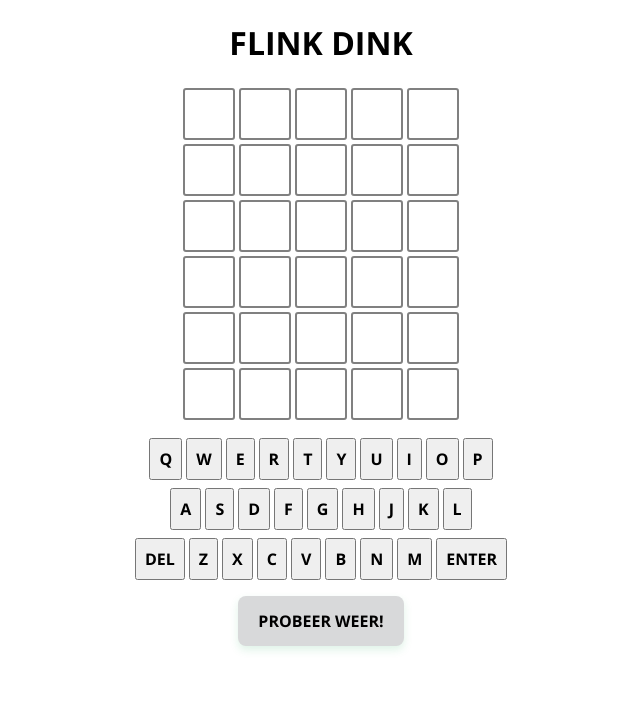
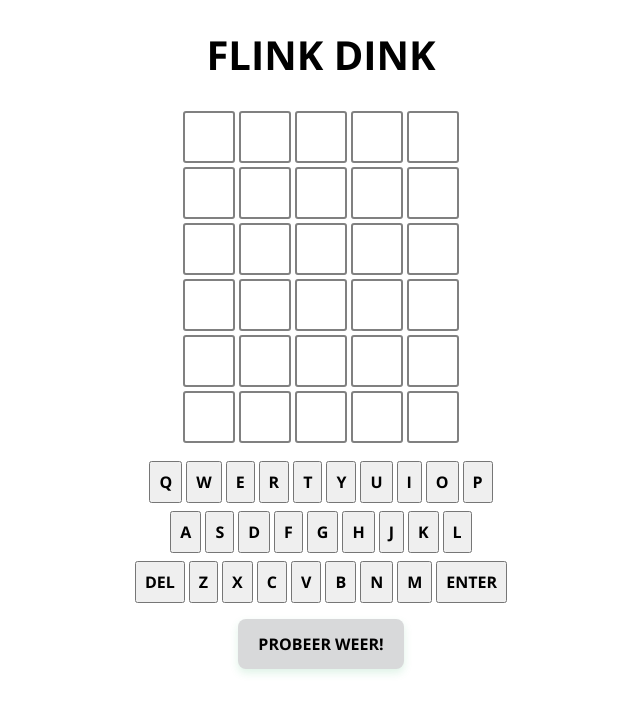
Before and after one commit to sonjapple/afr-wordle, a plain HTML site: page index.html in a window 1280 px wide. Shown: the whole page, without its empty margins (319-959 px from the left). Drawn offline with nearby package versions, Linux system fonts and the light colour scheme.

Commit message:
Styling changes

```diff
--- a/style.css
+++ b/style.css
@@ -5,6 +5,10 @@ h1, h3, .bottom, button {
   text-align: center;
   text-transform: uppercase;
   font-family: 'Open Sans', sans-serif;
+ }
+
+ h1 {
+  font-size: 2.5rem;
  }
 
 #reset {
```
